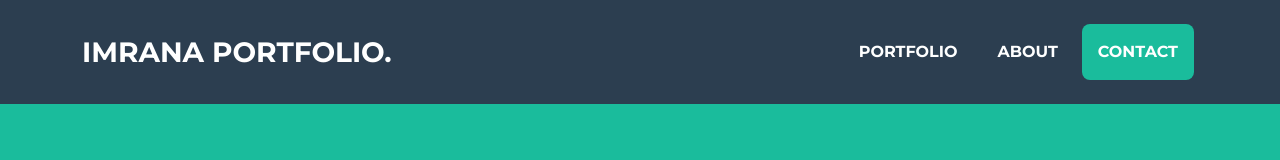
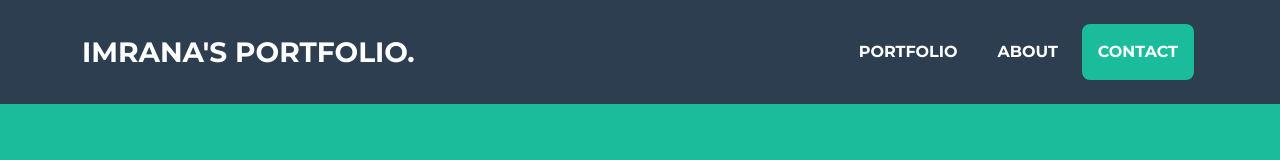
Before and after one commit to Imrana17/Personal-Portforlio, a plain HTML site: page index.html in a window 1280 px wide. Shown: the top 160 px of the page. Drawn offline with nearby package versions, Linux system fonts and the light colour scheme.

Commit message:
Update index.html

```diff
--- a/index.html
+++ b/index.html
@@ -20,7 +20,7 @@
         <!-- Navigation-->
         <nav class="navbar navbar-expand-lg bg-secondary text-uppercase fixed-top" id="mainNav">
             <div class="container">
-                <a class="navbar-brand" href="#page-top">imrana portfolio.</a>
+                <a class="navbar-brand" href="#page-top">imrana's portfolio.</a>
                 <button class="navbar-toggler text-uppercase font-weight-bold bg-primary text-white rounded" type="button" data-bs-toggle="collapse" data-bs-target="#navbarResponsive" aria-controls="navbarResponsive" aria-expanded="false" aria-label="Toggle navigation">
                     Menu
                     <i class="fas fa-bars"></i>
```
